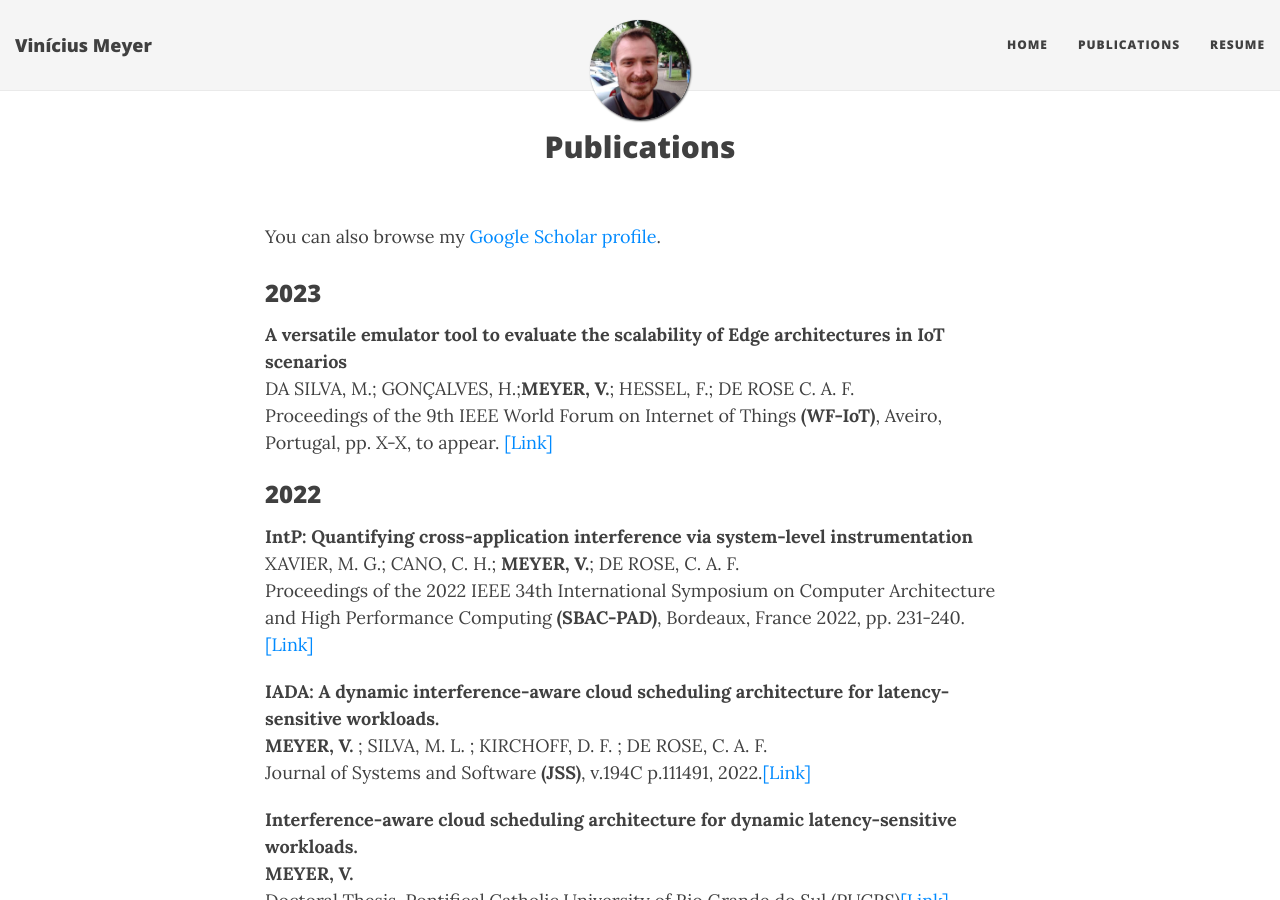
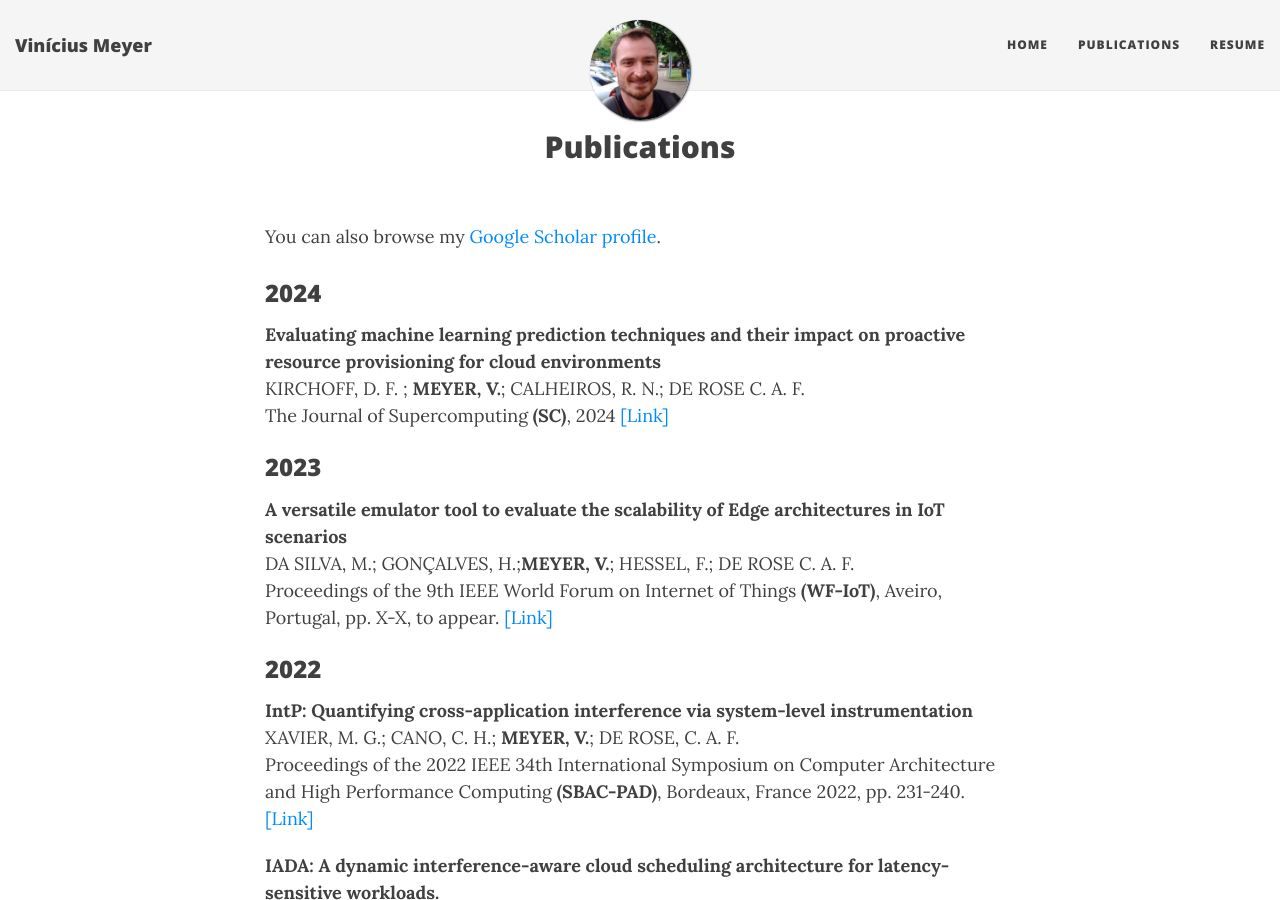
Before and after one commit to ViniciusMeyer/viniciusmeyer.github.io, a Jekyll site: the page built from publications.md, in a window 1280 px wide and 900 px high. Built offline with Jekyll 4.4.1, drawn with Linux system fonts in a browser that asks for light colours; nearby versions of some CDN libraries.

Commit message:
Update publications.md

```diff
--- a/publications.md
+++ b/publications.md
@@ -5,6 +5,20 @@ title: Publications
 
 You can also browse my <a href="https://scholar.google.com.br/citations?user=t9wEQ7wAAAAJ&hl=en&oi=sra" target="_blank">Google Scholar profile</a>.
 <br />
+
+
+<h3>
+    <a name='2024'></a> 2024
+</h3>
+<div class="media">
+    <div class="media-body">
+       <p class="media-heading">
+          <strong>Evaluating machine learning prediction techniques and their impact on proactive resource provisioning for cloud environments</strong><br />
+          KIRCHOFF, D. F. ; <b>MEYER, V.</b>; CALHEIROS, R. N.; DE ROSE C. A. F.<br />
+	  	 The Journal of Supercomputing <b>(SC)</b>, 2024 <a href="https://doi.org/10.1007/s11227-024-06303-6">[Link]</a><br />
+       </p>
+    </div>
+</div>
 
 <h3>
     <a name='2023'></a> 2023
```
